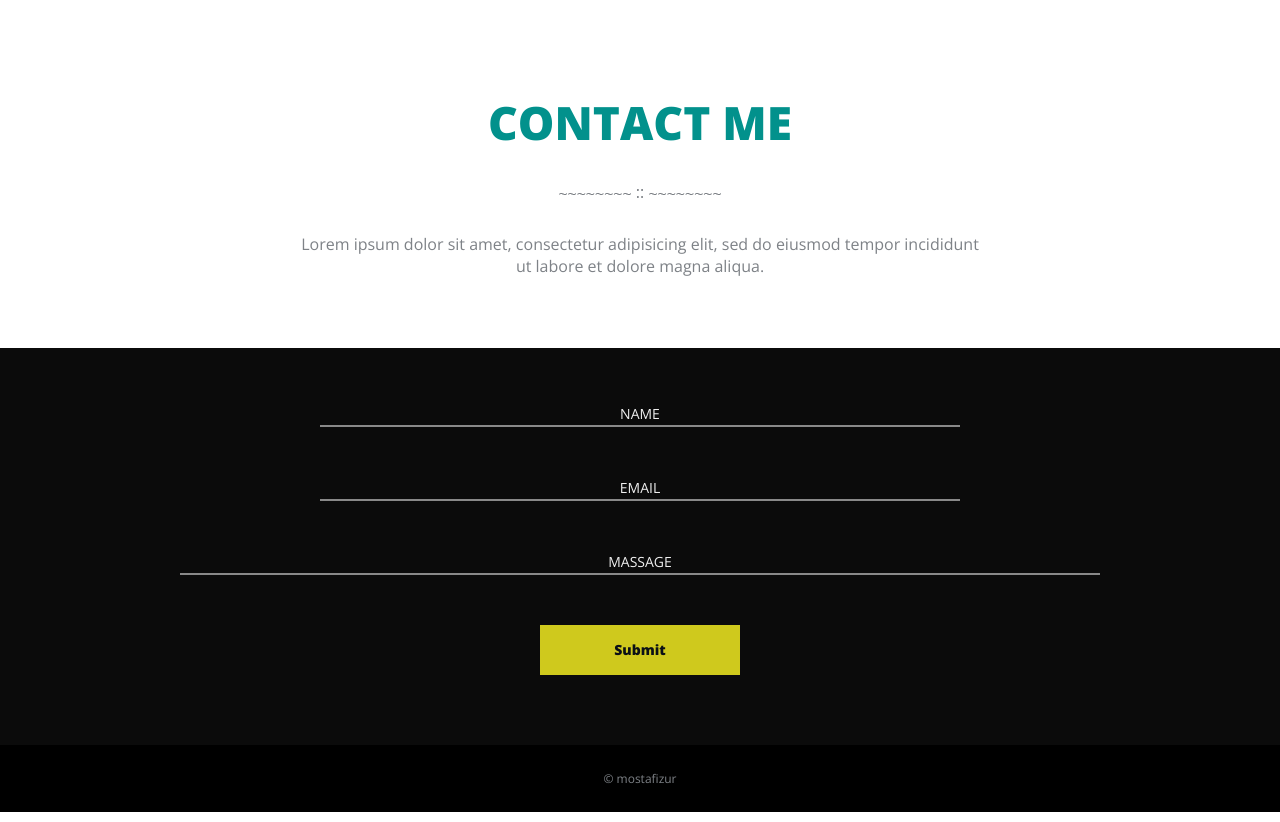
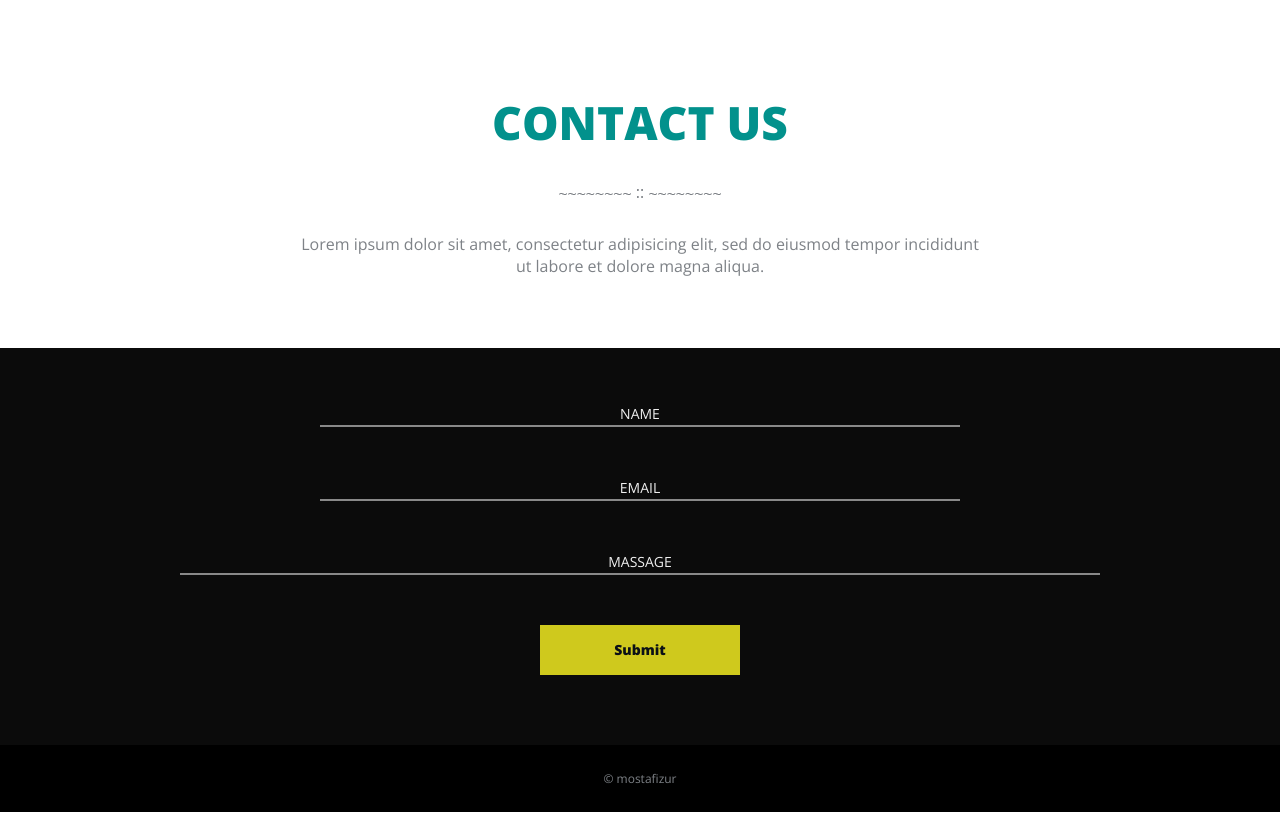
Before and after one commit to tfh7277/tfh7277.github.io, a plain HTML site: page index.html in a window 1280 px wide. Shown: the part 2302-3124 px from the top of the page. Drawn offline with nearby package versions, Linux system fonts and the light colour scheme.

Commit message:
Contact us changed

```diff
--- a/index.html
+++ b/index.html
@@ -239,7 +239,7 @@
 		<div class="container">
 			<div class="row">
 				<article class="contact-heading">
-					<h2>CONTACT ME</h2>
+					<h2>CONTACT US</h2>
 					<img src="img/daag.png" alt="">
 					<p>Lorem ipsum dolor sit amet, consectetur adipisicing elit, sed do eiusmod tempor incididunt <br> ut labore et dolore magna aliqua.</p>
 				</article>
```
